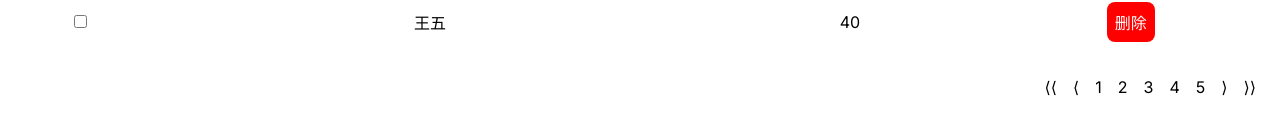
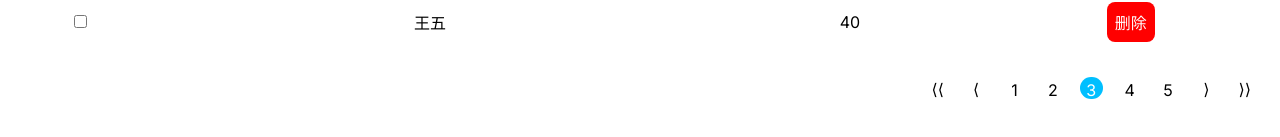
Before and after one commit to zaoying/uikit, a Next.js app: page / in a window 1280 px wide. Shown: the part 593-730 px from the top of the page. Built offline with nearby package versions, Linux system fonts and the light colour scheme.

Commit message:
pager组件属性

```diff
--- a/app/globals.css
+++ b/app/globals.css
@@ -388,3 +388,22 @@ input {
     margin: 0;
     margin-left: .5rem;
 }
+
+.pager .item {
+    display: inline-block;
+    width: 1rem;
+    height: 1rem;
+    border-radius: 5rem;
+    text-align: center;
+    padding: .2rem;
+}
+
+.pager .active.item {
+    color: white;
+    background-color: deepskyblue;
+}
+
+.pager .icon.item {
+    vertical-align: top;
+    padding-top: .1rem;
+}
```
